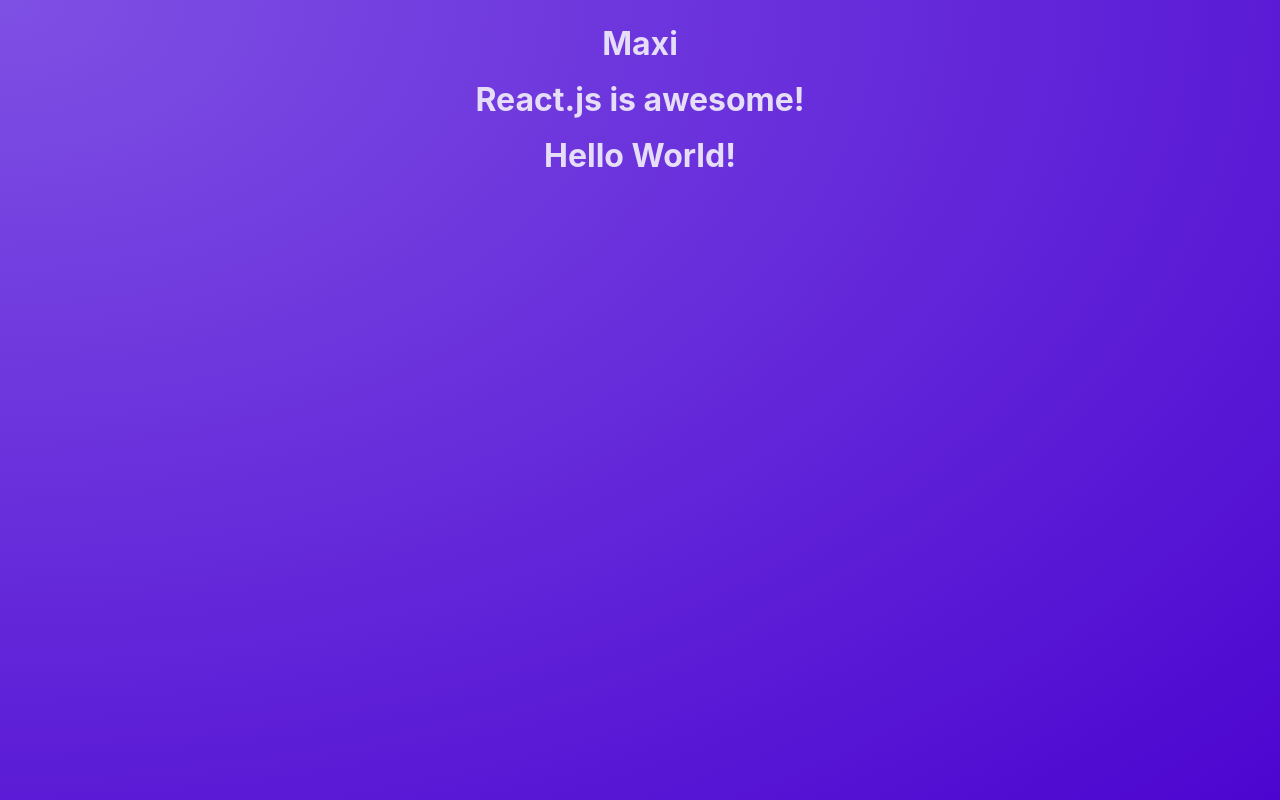
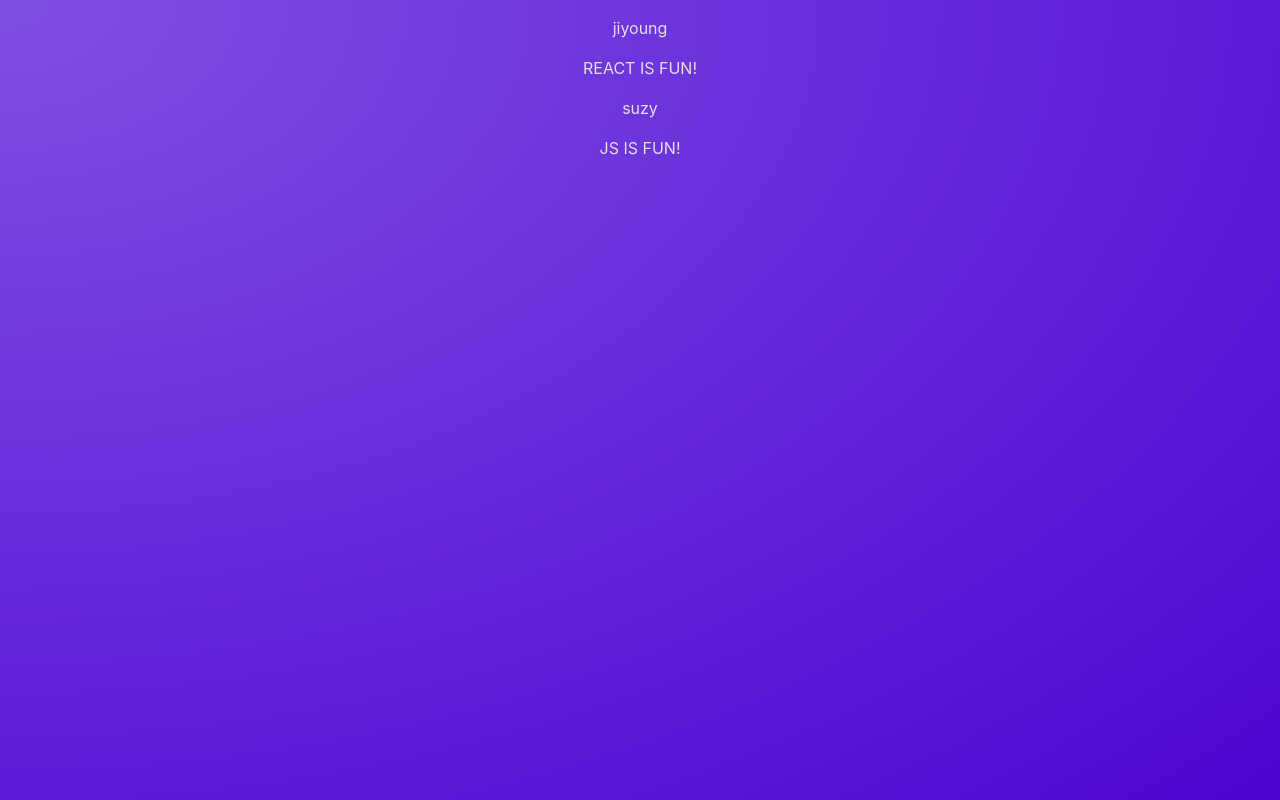
Before and after one commit to jyungx2/Next-udemy-reactCrash, a React (Vite) app: page / in a window 1280 px wide. Built offline with nearby package versions, Linux system fonts and the light colour scheme.

Commit message:
📝21. Passing Data to Components with Props

```diff
--- a/src/App.jsx
+++ b/src/App.jsx
@@ -3,10 +3,13 @@
 
 function App() {
   return (
-    <h1>
+    // 1. JSX code를 리턴할 때는 무조건 하나의 HTML 태그만 리턴이 가능하기 때문에, 무조건 하나의 큰 Wrapper 역할을 하는 태그로 감싸줘야 한다. (여기서는 <main>태그가 wrapper 역할.)
+    // 2. tag사이에 컨텐트가 없다면, 무조건 self-closing tag로 쓰거나, opening/closing tag를 써줘야 한다. 그냥 opening(=void) tag로 쓰면 에러 발생!
+    <main>
+      <Post author="jiyoung" body="REACT IS FUN!" />
+      <Post author="suzy" body="JS IS FUN!" />
       <Post />
-      Hello World!
-    </h1>
+    </main>
   );
 }
 
--- a/src/components/Post.jsx
+++ b/src/components/Post.jsx
@@ -1,8 +1,8 @@
-function Post() {
+function Post(props) {
   return (
     <div>
-      <p>Maxi</p>
-      <p>React.js is awesome!</p>
+      <p>{props.author}</p>
+      <p>{props.body}</p>
     </div>
   );
 }
```
